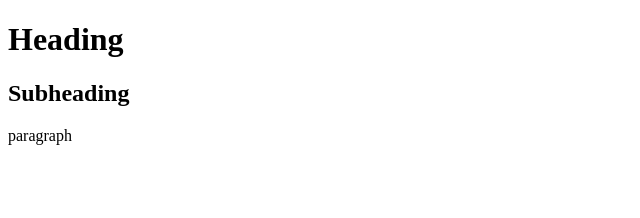
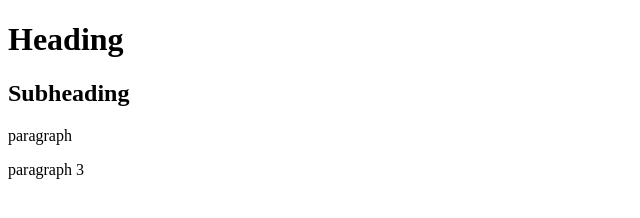
Before and after one commit to kraigochieng/learning-git, a plain HTML site: page index.html in a window 1280 px wide. Shown: the whole page, without its empty margins (0-640 px from the left). Drawn offline with Linux system fonts and the light colour scheme.

Commit message:
added paragraph 3

```diff
--- a/index.html
+++ b/index.html
@@ -9,5 +9,6 @@
     <h1>Heading</h1>
     <h2>Subheading</h2>
     <p>paragraph</p>
+    <p>paragraph 3</p>
   </body>
 </html>
```
